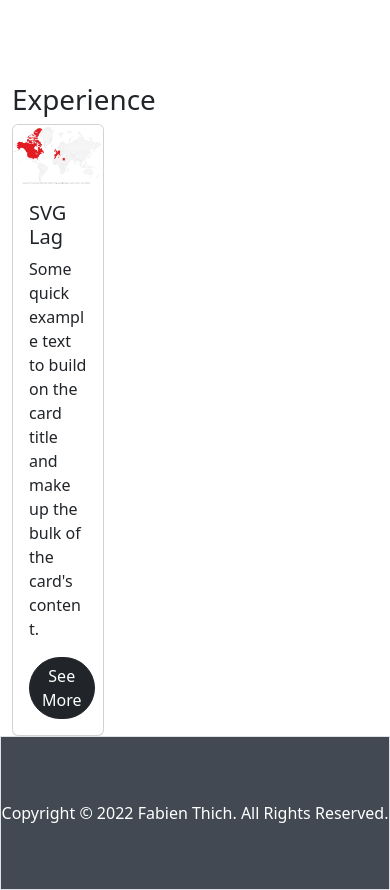
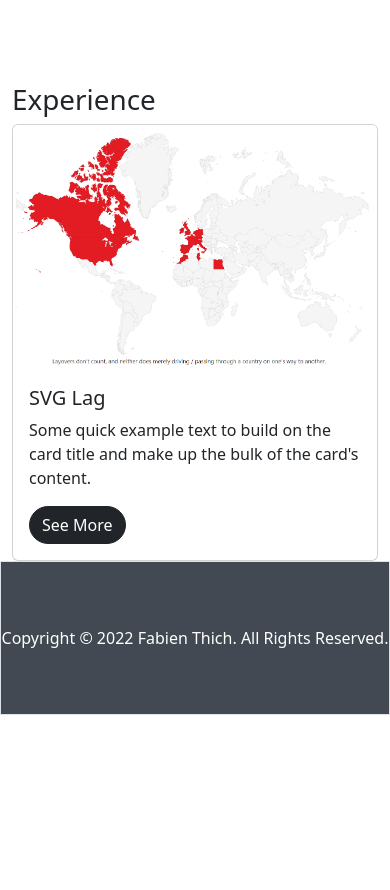
Before and after one commit to FabienThich/portfolio, a React (Create React App) app: page / in a window 390 px wide. Shown: the part 2420-3310 px from the top of the page. After the commit the page ends 3135 px from the top, so only its background shows below. Built offline with nearby package versions, Linux system fonts and the light colour scheme.

Commit message:
Update Card Cols

```diff
--- a/src/Components/Experience/Experience.js
+++ b/src/Components/Experience/Experience.js
@@ -5,7 +5,7 @@
   return (
     <div className="container">
       <h1 className="text-left">Experience</h1>
-      <div className="card col-3">
+      <div className="card col-lg-3 col-md-6 col-sm-12">
         <img src={JPCountries} className="card-img-top" />
         <div className="card-body">
           <h5 className="card-title">SVG Lag</h5>
```
